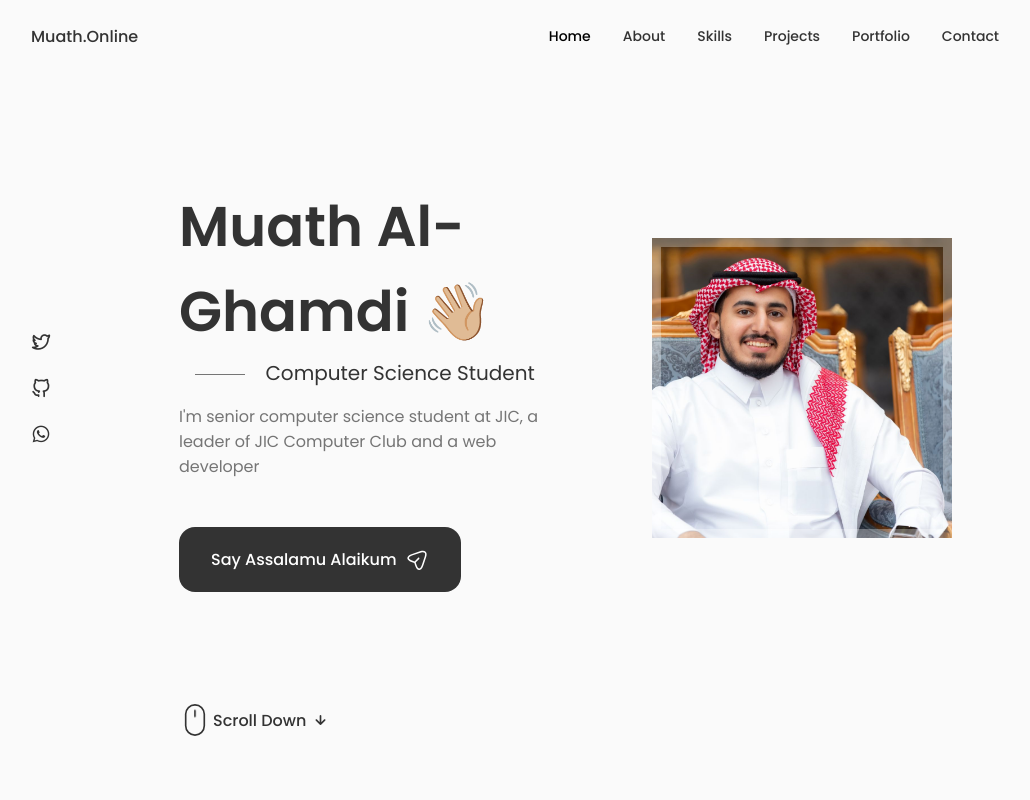
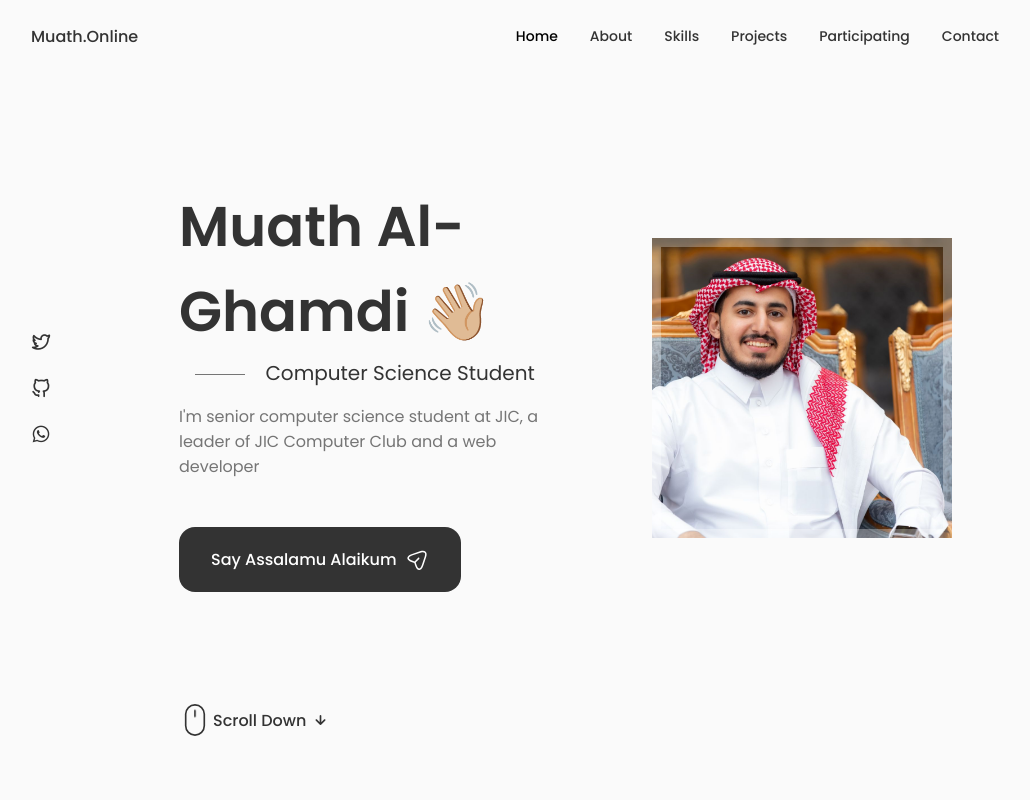
Before and after one commit to JustMuath1/muath.onlineDeploy, a React (Create React App) app: page / in a window 1280 px wide. Shown: the top 800 px of the page, without its empty margins (125-1155 px from the left). Built offline with nearby package versions, Linux system fonts and the light colour scheme.

Commit message:
update main header

```diff
--- a/src/App.js
+++ b/src/App.js
@@ -20,7 +20,6 @@ function App() {
         <About />
         <Skills />
         <Services />
-        {/* <Qualification /> */}
         <Testimonials />
         <Contact />
       </main>
--- a/src/components/header/Header.jsx
+++ b/src/components/header/Header.jsx
@@ -62,8 +62,8 @@ const Header = () => {
               whileTap={{ scale: 0.9 }}
               className="nav__item"
             >
-              <a href="#portfolio" className="nav__link">
-                <i className="uil uil-scenery nav__icon"></i> Portfolio
+              <a href="#participating" className="nav__link">
+                <i className="uil uil-scenery nav__icon"></i> Participating
               </a>
             </motion.li>
             <motion.li
```
